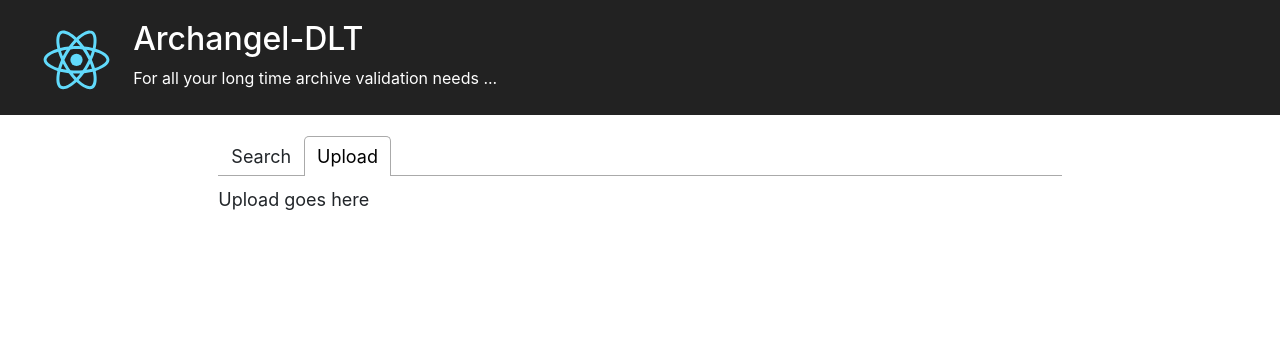
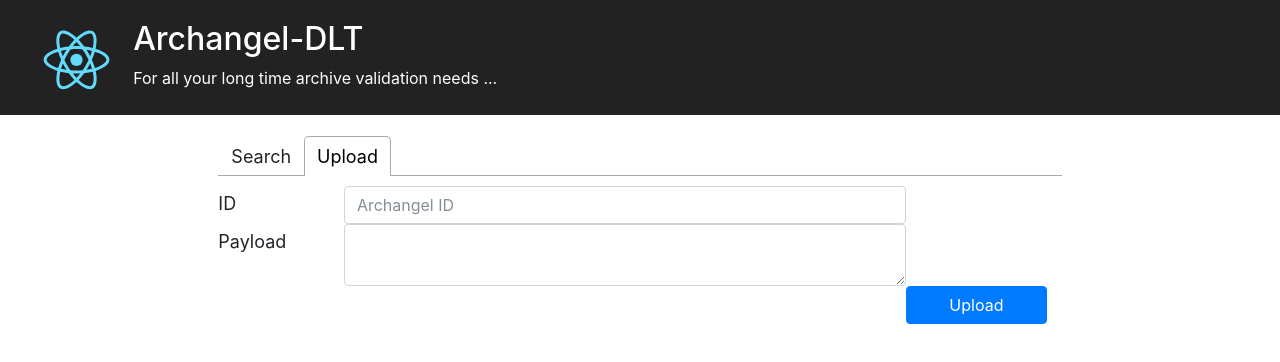
Before and after one commit to archangel-dlt/archangel-web, a React (Create React App) app: page / in a window 1280 px wide. Both pictures are taken after a click on the tab "Upload". Shown: the top 362 px of the page. Built offline with nearby package versions, Linux system fonts and the light colour scheme.

Commit message:
Basic upload

```diff
--- a/package.json
+++ b/package.json
@@ -3,6 +3,7 @@
   "version": "0.1.0",
   "private": true,
   "dependencies": {
+    "luxon": "^0.1.0",
     "react": "^16.1.1",
     "react-dom": "^16.1.1",
     "react-scripts": "1.0.17",
--- a/src/App.js
+++ b/src/App.js
@@ -5,9 +5,10 @@ import './bootstrap/css/bootstrap.css'
 import { Tab, Tabs, TabList, TabPanel } from 'react-tabs';
 import 'react-tabs/style/react-tabs.css';
 
-import Search from './components/Search'
+import Search from './components/Search';
+import Upload from './components/Upload';
 
-import GuardtimeV2 from './driver/Guardtime'
+import GuardtimeV2 from './driver/Guardtime';
 
 const driver = new GuardtimeV2('username', 'password');
 
@@ -23,7 +24,7 @@ class Body extends Component {
           <Search driver={driver}/>
         </TabPanel>
         <TabPanel>
-          <p>Upload goes here</p>
+          <Upload driver={driver}/>
         </TabPanel>
       </Tabs>
     )
--- a/src/components/Search.js
+++ b/src/components/Search.js
@@ -3,7 +3,9 @@ import React, {Component} from 'react'
 class SearchBox extends Component {
   constructor(props) {
     super(props);
-    this.state = {searchTerm: ''};
+    this.state = {
+      searchTerm: ''
+    };
     this.onSearch = props.onSearch;
 
     this.handleChange = this.handleChange.bind(this);
@@ -18,7 +20,7 @@ class SearchBox extends Component {
     if (this.state.searchTerm)
       this.onSearch(this.state.searchTerm);
     event.preventDefault();
-  }
+  } // handleSubmit
 
   render() {
     return (
--- /dev/null
+++ b/src/components/Upload.js
@@ -0,0 +1,93 @@
+import React, { Component } from 'react';
+import { DateTime } from 'luxon';
+
+class UploadBox extends Component {
+  constructor(props) {
+    super(props);
+    this.state = {
+      id: '',
+      payload: ''
+    };
+
+    this.onUpload = props.onUpload;
+
+    this.handleIDChange = (event) => this.handleUpdate('id', event.target.value);
+    this.handlePayloadChange = (event) => this.handleUpdate('payload', event.target.value);
+    this.handleSubmit = this.handleSubmit.bind(this);
+  } // constructor
+
+  handleUpdate(key, value) {
+    this.setState({
+      [key]: value
+    });
+  } // update
+
+  handleSubmit(event) {
+    if (this.state.id && this.state.payload)
+      this.onUpload(this.state.id, this.state.payload);
+    event.preventDefault();
+  } // handleSubmit
+
+  render() {
+    return (
+      <form className="form-group row" onSubmit={this.handleSubmit}>
+        <div className="row col-md-12">
+          <span
+            className="form-text col-md-2">ID
+          </span>
+          <input
+            type="text"
+            className="form-control col-md-8"
+            placeholder="Archangel ID"
+            value={this.state.id}
+            onChange={this.handleIDChange}
+            />
+        </div>
+        <div className="row col-md-12">
+          <span className="form-text col-md-2">
+            Payload
+          </span>
+          <textarea
+            className="form-control col-md-8"
+            value={this.state.payload}
+            onChange={this.handlePayloadChange}
+            />
+        </div>
+        <div className="row col-md-12">
+          <div className="col-md-10"/>
+          <button
+            type="submit"
+            className="btn btn-primary col-md-2"
+            onClick={this.handleSubmit}>Upload
+          </button>
+        </div>
+      </form>
+    )
+  } // render
+} // class UploadBox
+
+class Upload extends Component {
+  constructor(props) {
+    super(props);
+    this.driver = props.driver;
+
+    this.onUpload = this.onUpload.bind(this);
+  } // constructor
+
+  onUpload(id, payload) {
+    this.driver.store(id, payload, DateTime.local().toISO())
+      .then(results => {
+        console.log(results);
+      })
+  }
+
+  render() {
+    return (
+      <div>
+        <UploadBox onUpload={this.onUpload}/>
+      </div>
+    )
+  } // render
+} // class Upload
+
+export default Upload;
--- a/src/driver/Guardtime.js
+++ b/src/driver/Guardtime.js
@@ -1,4 +1,5 @@
 import unirest from 'unirest';
+import sha256 from './sha256-digest';
 
 class GuardtimeBase {
   constructor(username, password, url) {
@@ -7,17 +8,42 @@ class GuardtimeBase {
     this.password = password;
   }
 
+  async gt_store_(id, payload, timestamp) {
+    const hash = await sha256(`${id}-${payload}`)
+    const gt_payload = {
+      metadata: {
+        id: id,
+        payload: payload,
+        timestamp: timestamp
+      },
+      dataHash: {
+        value: hash,
+        algorithm: 'SHA-256'
+      },
+      level: 0
+    } // upload
+    this.gt_write_(gt_payload);
+  }
+
   gt_search_(id) {
-    return this.gt_get_(`?metadata.id=${id}`)
+    return this.gt_get_(`?metadata.id=${id}`);
   } // gt_search_
 
+  gt_write_(gt_payload) {
+    return this.gt_post_(gt_payload);
+  } // gt_write_
+
   gt_get_(params) {
-    return this.gt_('get', params)
+    return this.gt_('get', params);
   } // gt_get_
+
+  gt_post_(gt_payload) {
+    return this.gt_('post', null, gt_payload);
+  } // gt_post
 
   gt_(method, params, payload) {
     return new Promise((resolve, reject) => {
-      unirest[method](`${this.guardtime_url}${params}`)
+      unirest[method](`${this.guardtime_url}${params ? params : ''}`)
         .headers({'Accept': 'application/json', 'Content-Type': 'application/json'})
         .auth(this.username, this.password)
         .send(payload)
@@ -31,19 +57,8 @@ class GuardtimeBase {
           reject();
         });
     })
-  }
-
-  /*
-      def gt_write(gt_payload)
-        gt_post(gt_payload)
-      end # gt_write
-
-      def gt_post(gt_payload)
-        gt(:post, nil, gt_payload.to_json)
-      end
-
-   */
-}
+  } // gt_
+} // GuardtimeBase
 
 class GuardtimeV2 extends GuardtimeBase {
   constructor(username, password) {
@@ -54,8 +69,8 @@ class GuardtimeV2 extends GuardtimeBase {
     )
   }
 
-  store(id, payload, time) {
-
+  async store(id, payload, time) {
+    return this.gt_store_(id, payload, time);
   } // store
 
   async fetch(id) {
--- /dev/null
+++ b/src/driver/sha256-digest.js
@@ -0,0 +1,18 @@
+function base64(arrayBuffer) {
+  const array = []
+  const view = new DataView(arrayBuffer);
+  for (let i = 0; i !== view.byteLength; ++i) {
+    const ch = view.getUint8(i);
+    array.push(String.fromCharCode(ch));
+  } // for ...
+  return btoa(array.join(''));
+} // base64
+
+async function sha256(str) {
+  // We transform the string into an arraybuffer.
+  const buffer = new TextEncoder("utf-8").encode(str);
+  const hash = await crypto.subtle.digest("SHA-256", buffer);
+  return base64(hash);
+} // sha256
+
+export default sha256;
```
Also changed, not shown: 1 other file (tests, documents, lock files or other folders).
